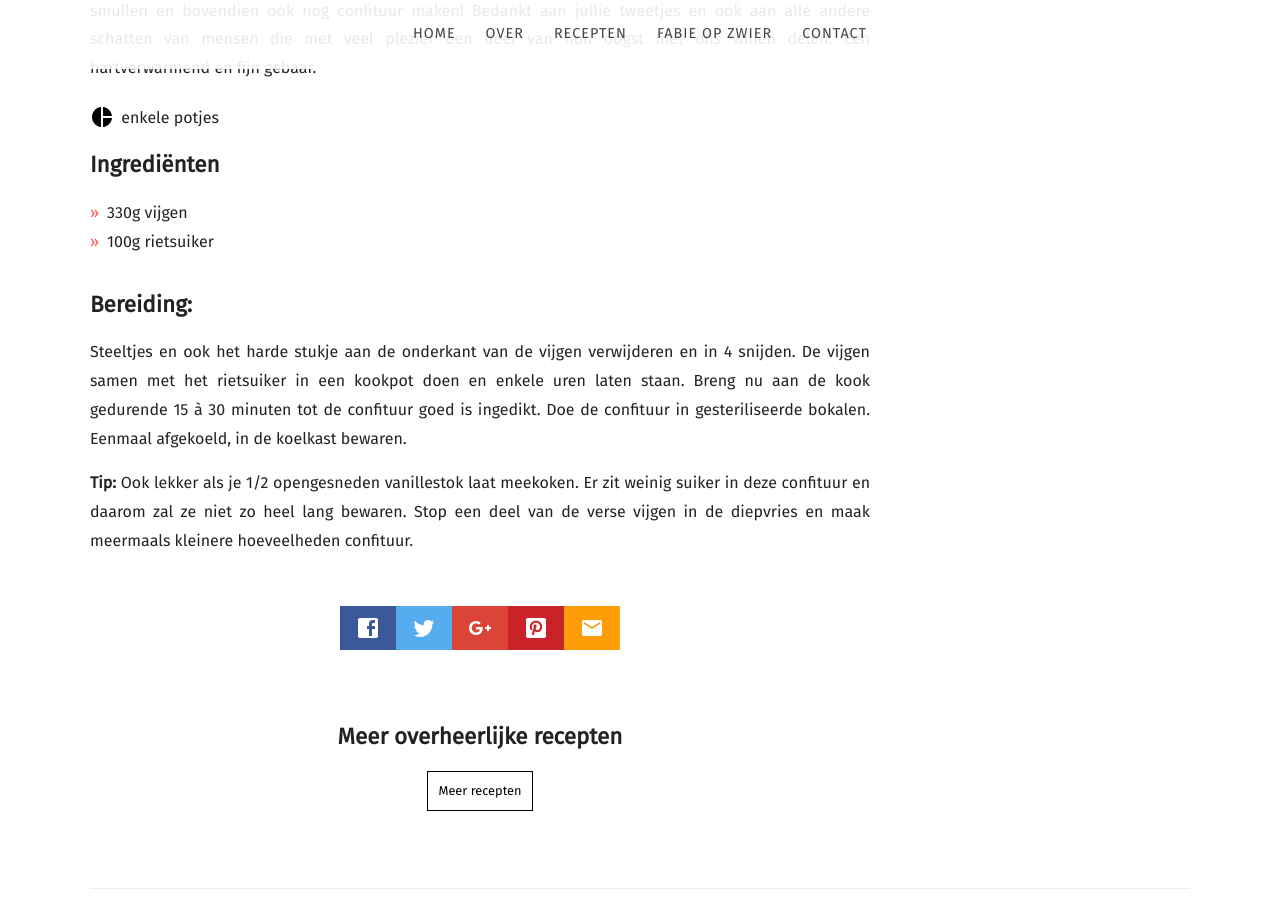
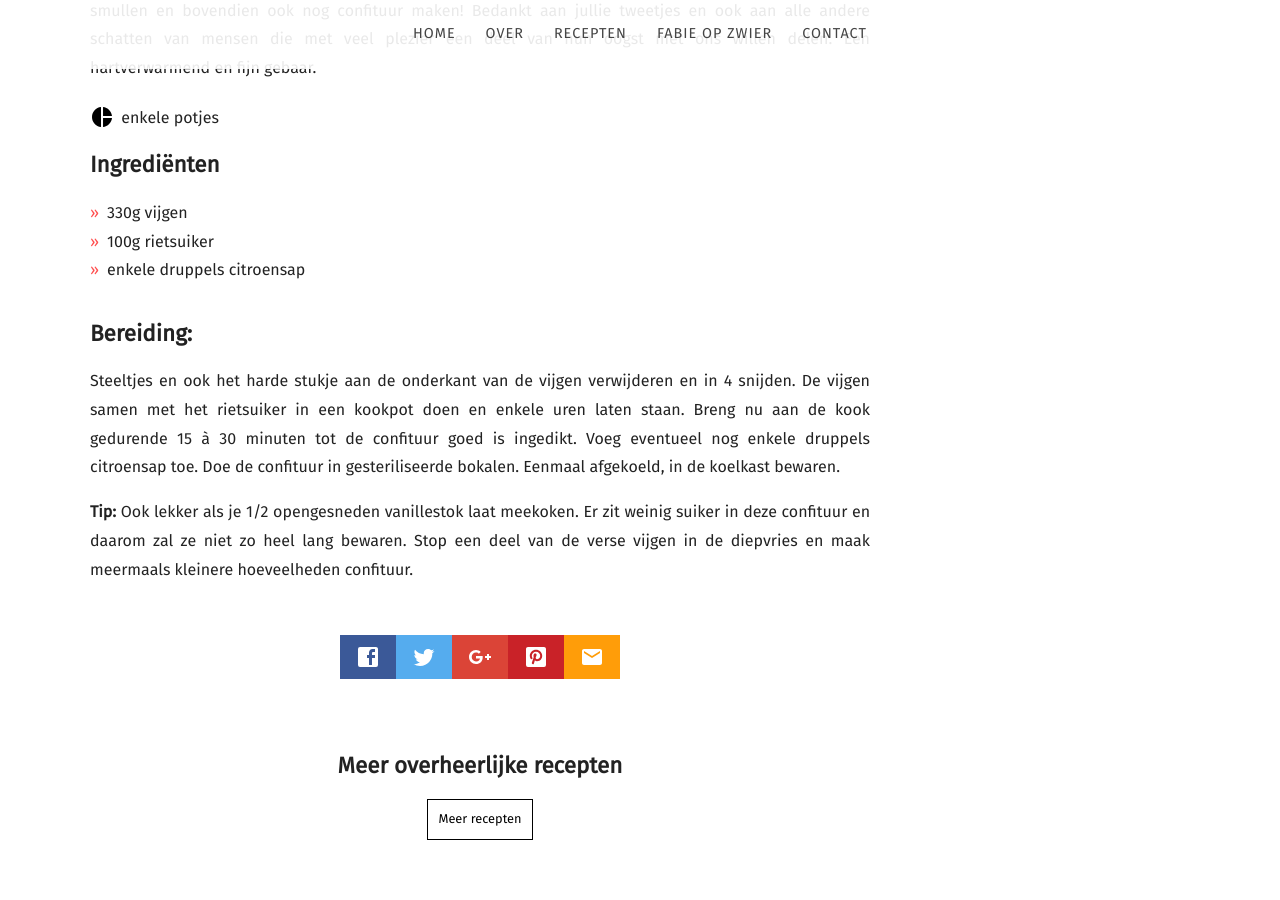
Before and after one commit to fabilicious/fabilicious.github.io, a Jekyll site: the page built from recipes/_posts/2020-10-01-Vijgenconfituur.md, in a window 1280 px wide and 900 px high, scrolled down 1006 px. Built offline with Jekyll 4.4.1, drawn with Linux system fonts in a browser that asks for light colours; nearby versions of some CDN libraries; some web fonts are replaced.

Commit message:
Update 2020-10-01-Vijgenconfituur.md

```diff
--- a/recipes/_posts/2020-10-01-Vijgenconfituur.md
+++ b/recipes/_posts/2020-10-01-Vijgenconfituur.md
@@ -9,6 +9,7 @@ recipe:
   ingredients_markdown: |-
     * 330g vijgen
     * 100g rietsuiker
+    * enkele druppels citroensap
 
 ---
 Toen Anne, een verre buurvrouw, vorige week plots aan mijn voordeur stond met een zak bomvol prachtige vers geplukte vijgen was dit mijn klein geluk.
@@ -22,6 +23,7 @@ Een hartverwarmend en fijn gebaar.
 Steeltjes en ook het harde stukje aan de onderkant van de vijgen verwijderen en in 4 snijden.
 De vijgen samen met het rietsuiker in een kookpot doen en enkele uren laten staan.
 Breng nu aan de kook gedurende 15 à 30 minuten tot de confituur goed is ingedikt.
+Voeg eventueel nog enkele druppels citroensap toe.
 Doe de confituur in gesteriliseerde bokalen. Eenmaal afgekoeld, in de koelkast bewaren.
 
 <b>Tip: </b>
```
